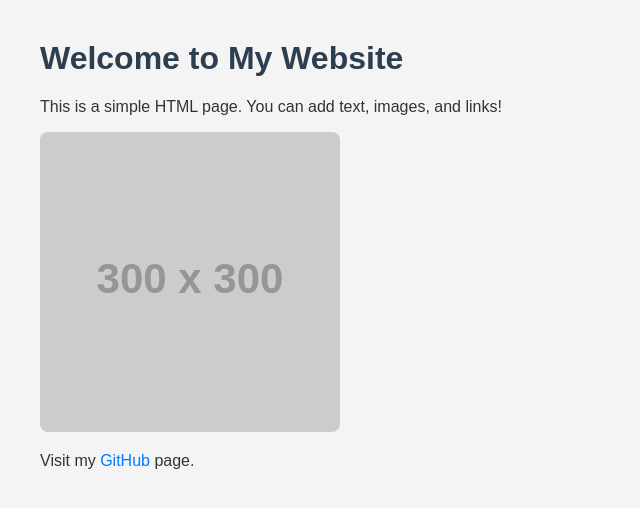
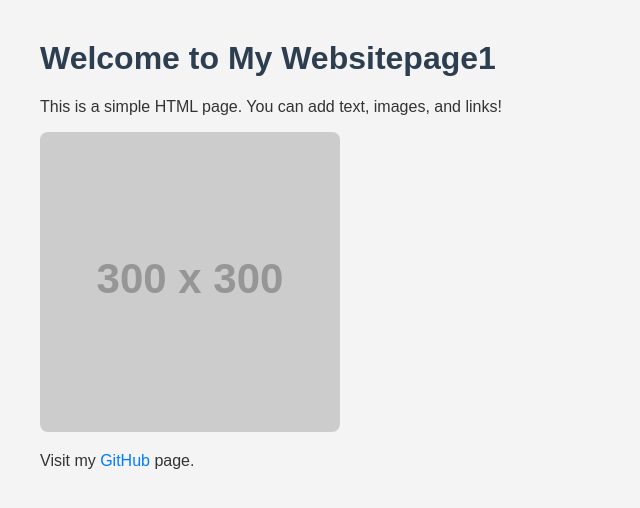
Before and after one commit to ashishpoojary007/newjs, a plain HTML site: page index1.html in a window 1280 px wide. Shown: the whole page, without its empty margins (0-640 px from the left). Drawn offline with Linux system fonts and the light colour scheme; placeholder pictures from the web are drawn by us.

Commit message:
newcommit

```diff
--- a/index1.html
+++ b/index1.html
@@ -26,7 +26,7 @@
 </head>
 <body>
 
-    <h1>Welcome to My Website</h1>
+    <h1>Welcome to My Websitepage1</h1>
     <p>This is a simple HTML page. You can add text, images, and links!</p>
 
     <img src="https://via.placeholder.com/300" alt="Placeholder Image">
```
